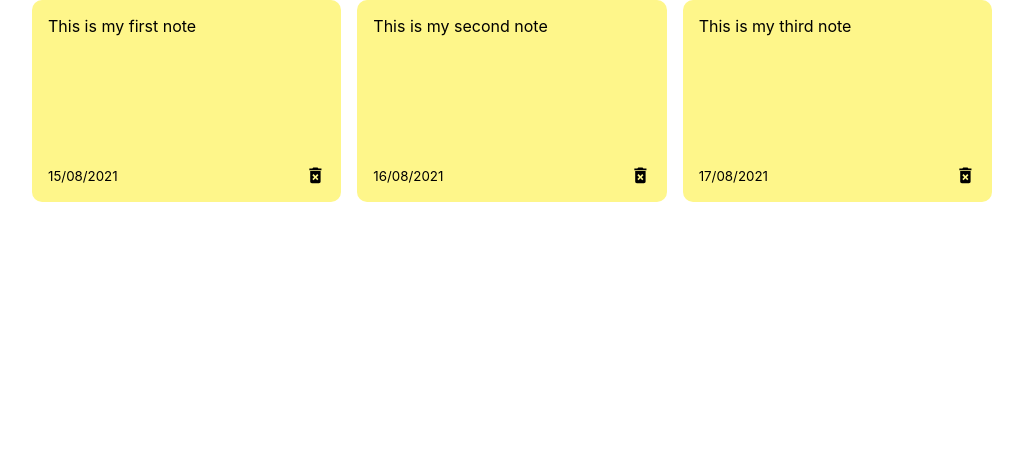
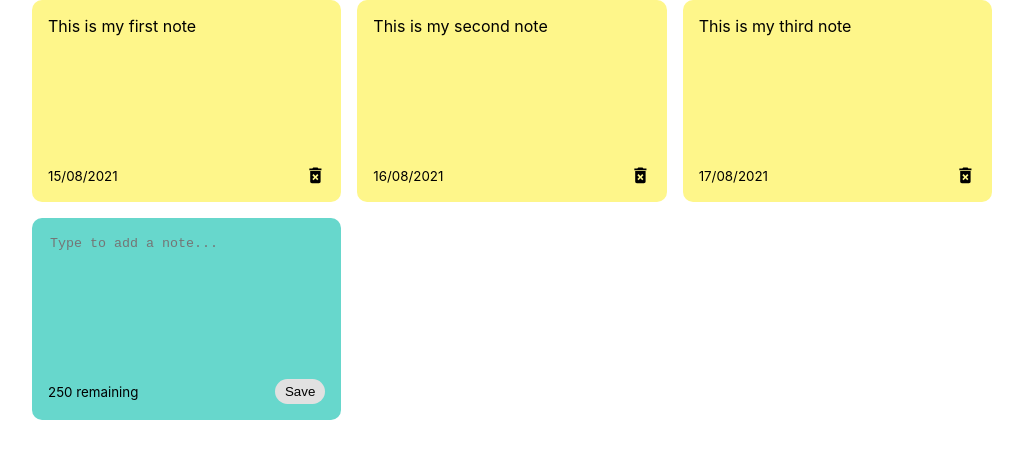
Before and after one commit to VishalChoudhary/notesapp, a React (Create React App) app: page / in a window 1280 px wide. Shown: the top 458 px of the page, without its empty margins (128-1151 px from the left). Built offline with nearby package versions, Linux system fonts and the light colour scheme.

Commit message:
add new notes component commit

```diff
--- a/src/App.js
+++ b/src/App.js
@@ -1,32 +1,42 @@
-import { useState } from 'react';
-import { nanoid } from 'nanoid';
-import NotesList from './components/NotesList';
+import { useState } from "react";
+import { nanoid } from "nanoid";
+import NotesList from "./components/NotesList";
 
-const App = () =>{
-
-  const [notes,setNotes]=useState([
+const App = () => {
+  const [notes, setNotes] = useState([
     {
-    id : nanoid(),
-    text : "This is my first note",
-    date : "15/08/2021"
+      id: nanoid(),
+      text: "This is my first note",
+      date: "15/08/2021",
     },
     {
-    id : nanoid(),
-    text : "This is my second note",
-    date : "16/08/2021"
+      id: nanoid(),
+      text: "This is my second note",
+      date: "16/08/2021",
     },
     {
-    id : nanoid(),
-    text : "This is my third note",
-    date : "17/08/2021"
-    }
+      id: nanoid(),
+      text: "This is my third note",
+      date: "17/08/2021",
+    },
   ]);
 
+  const addNote = (text) => {
+    const date = new Date();
+    const newNote = {
+      id: nanoid,
+      text: text,
+      date: date.toLocaleDateString(),
+    };
+    const newNotes = [...notes, newNote];
+    setNotes(newNotes);
+  };
+
   return (
-    <div className='container'>
-      <NotesList notes={notes}/>
+    <div className="container">
+      <NotesList notes={notes} handleAddNote={addNote} />
     </div>
-  )
-}
+  );
+};
 
 export default App;
--- /dev/null
+++ b/src/components/AddNote.js
@@ -0,0 +1,39 @@
+import { useState } from "react";
+
+const AddNote = ({ handleAddNote }) => {
+  const [noteText, setNoteText] = useState("");
+  const characterLimit = 250;
+
+  const handleChange = (event) => {
+    if (characterLimit - event.target.value.length >= 0) {
+      setNoteText(event.target.value);
+    }
+  };
+
+  const handleSaveClick = () => {
+    if (noteText.trim().length > 0) {
+      handleAddNote(noteText);
+      setNoteText("");
+    }
+  };
+
+  return (
+    <div className="note new">
+      <textarea
+        rows="8"
+        column="10"
+        placeholder="Type to add a note..."
+        value={noteText}
+        onChange={handleChange}
+      ></textarea>
+      <div className="note-footer">
+        <small>{characterLimit - noteText.length} remaining</small>
+        <button onClick={handleSaveClick} className="save">
+          Save
+        </button>
+      </div>
+    </div>
+  );
+};
+
+export default AddNote;
--- a/src/components/NotesList.js
+++ b/src/components/NotesList.js
@@ -1,13 +1,15 @@
-import Note from './Note'
+import Note from "./Note";
+import AddNote from "./AddNote";
 
-const NotesList = ({notes}) =>{
-    return(
-        <div className="notes-list">
-            {notes.map((note)=> (
-                <Note id={note.id} text={note.text} date={note.date}/>
-            ))}
-        </div>
-    );
+const NotesList = ({ notes, handleAddNote }) => {
+  return (
+    <div className="notes-list">
+      {notes.map((note) => (
+        <Note id={note.id} text={note.text} date={note.date} />
+      ))}
+      <AddNote handleAddNote={handleAddNote} />
+    </div>
+  );
 };
 
 export default NotesList;
--- a/src/index.css
+++ b/src/index.css
@@ -1,18 +1,18 @@
 body {
   margin: 0;
-  font-family: -apple-system, BlinkMacSystemFont, 'Segoe UI', 'Roboto', 'Oxygen',
-    'Ubuntu', 'Cantarell', 'Fira Sans', 'Droid Sans', 'Helvetica Neue',
+  font-family: -apple-system, BlinkMacSystemFont, "Segoe UI", "Roboto", "Oxygen",
+    "Ubuntu", "Cantarell", "Fira Sans", "Droid Sans", "Helvetica Neue",
     sans-serif;
   -webkit-font-smoothing: antialiased;
   -moz-osx-font-smoothing: grayscale;
 }
 
 code {
-  font-family: source-code-pro, Menlo, Monaco, Consolas, 'Courier New',
+  font-family: source-code-pro, Menlo, Monaco, Consolas, "Courier New",
     monospace;
 }
 
-.container{
+.container {
   max-width: 960px;
   margin-right: auto;
   margin-left: auto;
@@ -20,13 +20,39 @@ code {
   padding-left: 15px;
 }
 
-.notes-list{
+.notes-list {
   display: grid;
   grid-gap: 1rem;
-  grid-template-columns: repeat(auto-fit,minmax(250px,1fr));
+  grid-template-columns: repeat(auto-fit, minmax(250px, 1fr));
 }
 
-.note{
+.note.new {
+  background-color: #67d7cc;
+}
+
+textarea {
+  background-color: #67d7cc;
+  border: none;
+  resize: none;
+}
+
+textarea:focus {
+  outline: none;
+}
+
+.save {
+  background-color: #e1e1e1;
+  border: none;
+  border-radius: 15px;
+  padding: 5px 10px;
+}
+
+.save:hover {
+  background-color: #ededed;
+  cursor: pointer;
+}
+
+.note {
   background-color: #fef68a;
   border-radius: 10px;
   padding: 1rem;
@@ -34,9 +60,10 @@ code {
   display: flex;
   flex-direction: column;
   justify-content: space-between;
+  white-space: pre-wrap;
 }
 
-.note-footer{
+.note-footer {
   display: flex;
   align-items: center;
   justify-content: space-between;
```
Also changed, not shown: src/components/Note.js (+4 -4 lines), src/index.js (+5 -6 lines).
